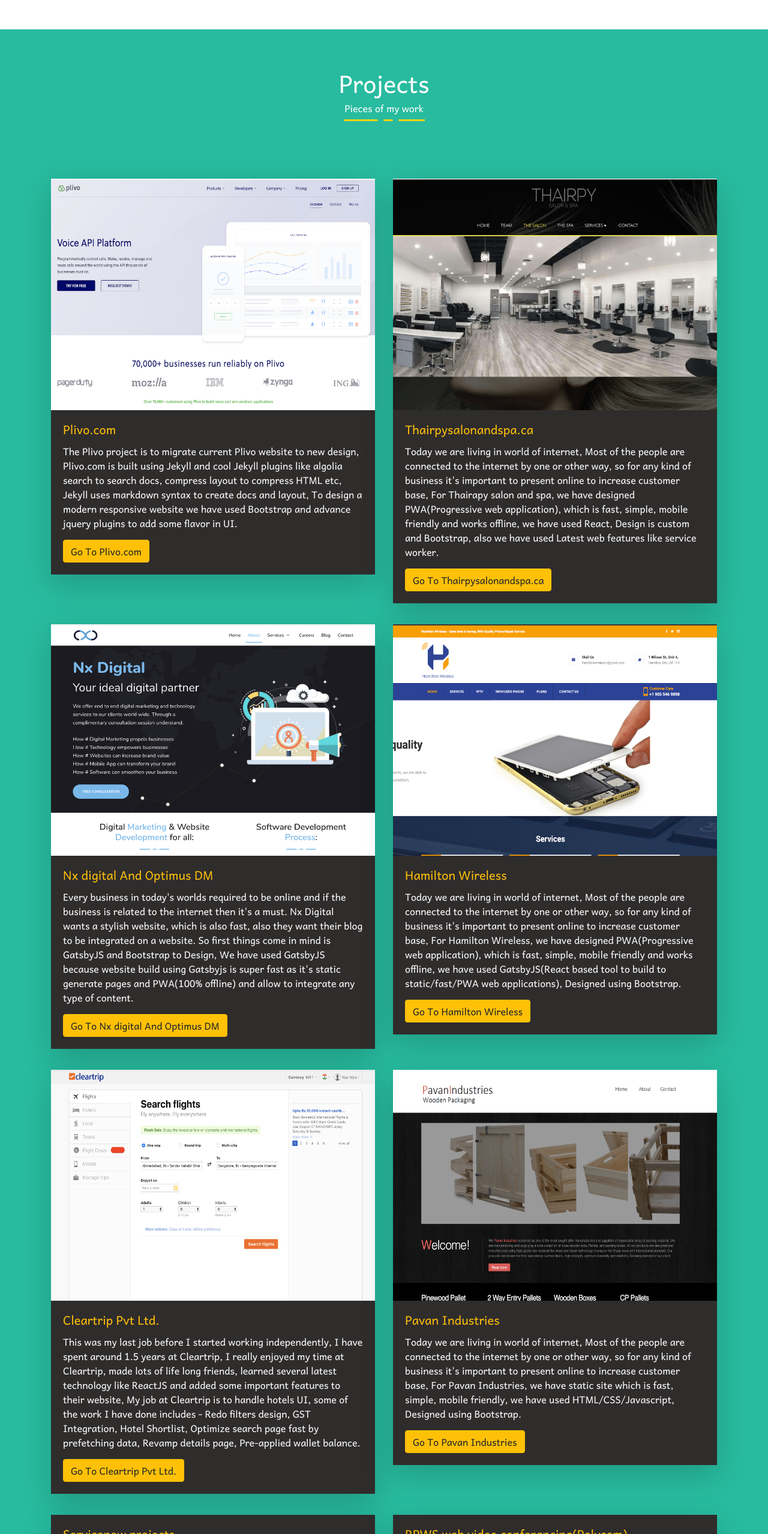
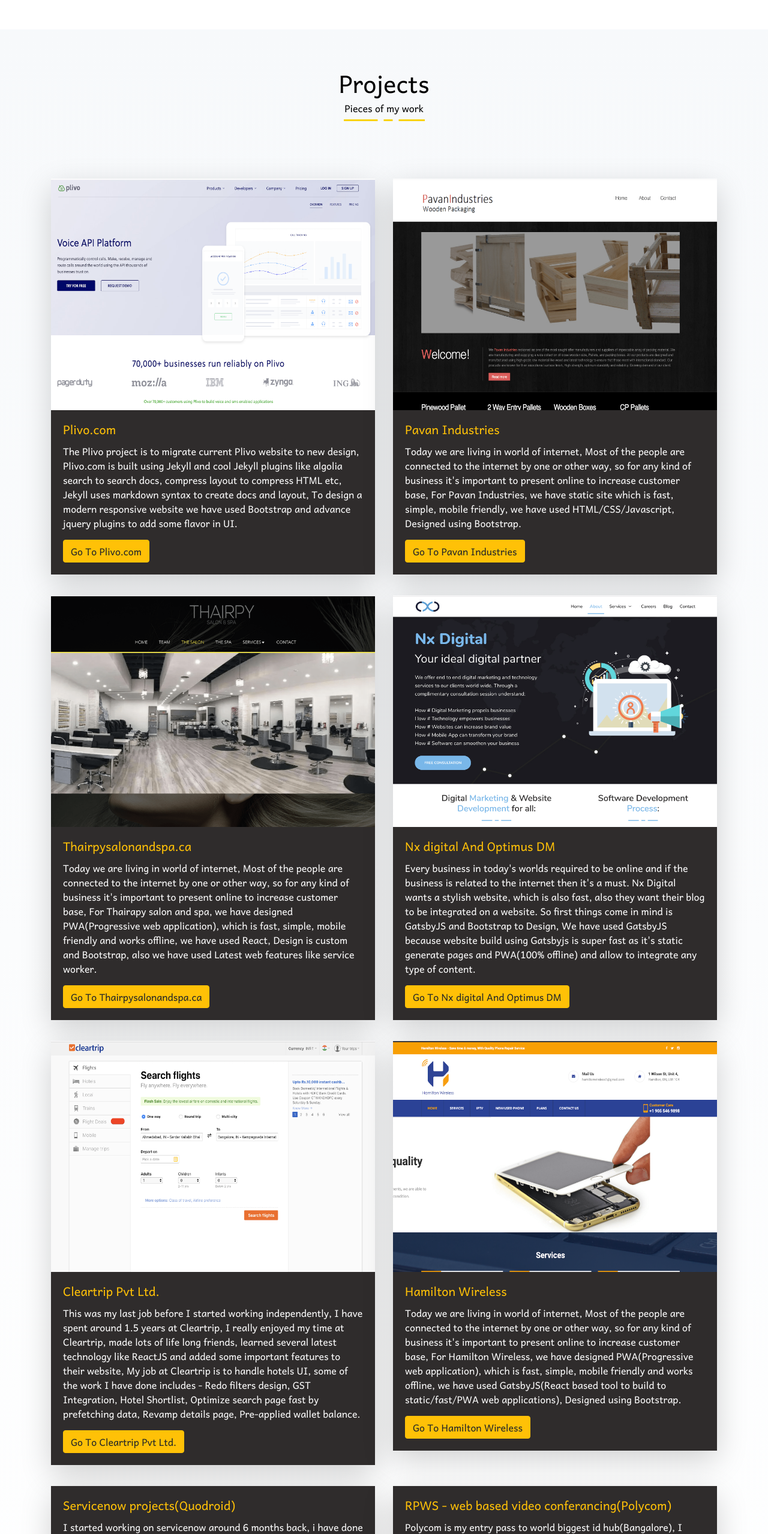
Before and after one commit to mhjadav/mojaave, a Gatsby site: page / in a window 1280 px wide. Shown: the part 1066-3624 px from the top of the page at 60% size. Built offline with nearby package versions, Linux system fonts and the light colour scheme; Gatsby itself is replaced by a stand-in of ours.

Commit message:
updates background and font style

```diff
--- a/data/projects.json
+++ b/data/projects.json
@@ -4,6 +4,12 @@
         "description": "The Plivo project is to migrate current Plivo website to new design, Plivo.com is built using Jekyll and cool Jekyll plugins like algolia search to search docs, compress layout to compress HTML etc, Jekyll uses markdown syntax to create docs and layout, To design a modern responsive website we have used Bootstrap and advance jquery plugins to add some flavor in UI.",
         "image": "images/plivo.png",
         "link": "https://plivo.com"
+    },
+    {
+        "name":"Pavan Industries",
+        "description": "Today we are living in world of internet, Most of the people are connected to the internet by one or other way, so for any kind of business it's important to present online to increase customer base, For Pavan Industries, we have static site which is fast, simple, mobile friendly, we have used HTML/CSS/Javascript, Designed using Bootstrap.",
+        "image": "images/packingwood.png",
+        "link": "https://packingwood.in"
     },
     {
         "name":"Thairpysalonandspa.ca",
@@ -18,29 +24,23 @@
         "link": "https://nxdigital.com.au"
     },
     {
+        "name":"Cleartrip Pvt Ltd.",
+        "description": "This was my last job before I started working independently, I have spent around 1.5 years at Cleartrip, I really enjoyed my time at Cleartrip, made lots of life long friends, learned several latest technology like ReactJS and added some important features to their website, My job at Cleartrip is to handle hotels UI, some of the work I have done includes - Redo filters design, GST Integration, Hotel Shortlist, Optimize search page fast by prefetching data, Revamp details page, Pre-applied wallet balance.",
+        "image": "images/cleartrip.png",
+        "link": "https://cleartrip.com"
+    },
+    {
         "name":"Hamilton Wireless",
         "description": "Today we are living in world of internet, Most of the people are connected to the internet by one or other way, so for any kind of business it's important to present online to increase customer base, For Hamilton Wireless, we have designed PWA(Progressive web application), which is fast, simple, mobile friendly and works offline, we have used GatsbyJS(React based tool to build to static/fast/PWA web applications), Designed using Bootstrap.",
         "image": "images/hamilton.png",
         "link": "https://hamiltonwireless.ca"
     },
     {
-        "name":"Cleartrip Pvt Ltd.",
-        "description": "This was my last job before I started working independently, I have spent around 1.5 years at Cleartrip, I really enjoyed my time at Cleartrip, made lots of life long friends, learned several latest technology like ReactJS and added some important features to their website, My job at Cleartrip is to handle hotels UI, some of the work I have done includes - Redo filters design, GST Integration, Hotel Shortlist, Optimize search page fast by prefetching data, Revamp details page, Pre-applied wallet balance.",
-        "image": "images/cleartrip.png",
-        "link": "https://cleartrip.com"
-    },
-    {
-        "name":"Pavan Industries",
-        "description": "Today we are living in world of internet, Most of the people are connected to the internet by one or other way, so for any kind of business it's important to present online to increase customer base, For Pavan Industries, we have static site which is fast, simple, mobile friendly, we have used HTML/CSS/Javascript, Designed using Bootstrap.",
-        "image": "images/packingwood.png",
-        "link": "https://packingwood.in"
-    },
-    {
-        "name":"Servicenow projects",
+        "name":"Servicenow projects(Quodroid)",
         "description": "I started working on servicenow around 6 months back, i have done a ton of work in the last 6 months and leanred some of the hot features of servicenow, servicenow uses little outdated ui tech stack(AngularJS), I work with Quodroid Technologies, Bangalore based startup, they have multiple clients like Patientrails, CareAR, UPMX(Nokia), Siemens etc., My job is to help them design ui and integrate servicenow backed on UI(Using AngularJS), also setup servicenow client scripts, ui scripts."
     },
     {
-        "name":"RPWS web video conferancing(Polycom)",
+        "name":"RPWS - web based video conferancing(Polycom)",
         "description": "Polycom is my entry pass to world biggest id hub(Bangalore), I have spent around 2 years at Polycom, And get in touch with some of great people over there and learned lots of great thing from them professionally and personally, Polycom help me grow exponentially, My job is to handle UI for meeting portal and video portal, for video portal we were using AngularJS, meeting portal BackboneJS and backed using NodeJS, Use of these technologies helped me leaned fundamentals of UI Technology."
     },
     {
--- a/src/pages/index.css
+++ b/src/pages/index.css
@@ -47,7 +47,7 @@ body{
 }
 
 #projects .jumbotron{
-  background:	#28BB9F !important;
+  background:	linear-gradient(to top, white 0%, #f7f9fb 100%) !important;
 }
 #contact .jumbotron{
   background: white !important;
@@ -561,8 +561,8 @@ h2.card-text{
   background: #f9d30e;
 }
 .animate-border.border-green:after {
-  border-right-color: #28bba1;
-  border-left-color: #28bba1;
+  border-right-color: #f7f7f7;
+  border-left-color: #f7f7f7;
 }
 .animate-border:after {
   position: absolute;
@@ -633,3 +633,10 @@ h2.card-text{
 .fa-skype:before {
   content: "\f17e";
 }
+#projects .container{
+  color: black;
+}
+.large-hr{
+  margin: 0 auto;
+  max-width: 1120px;
+}
--- a/src/pages/index.js
+++ b/src/pages/index.js
@@ -49,6 +49,7 @@ export default () => {
         <Banner />
         <About />
         <Projects />
+        <hr className="large-hr" />
         <Contact />
       </div>
       <h1 hidden>
```
